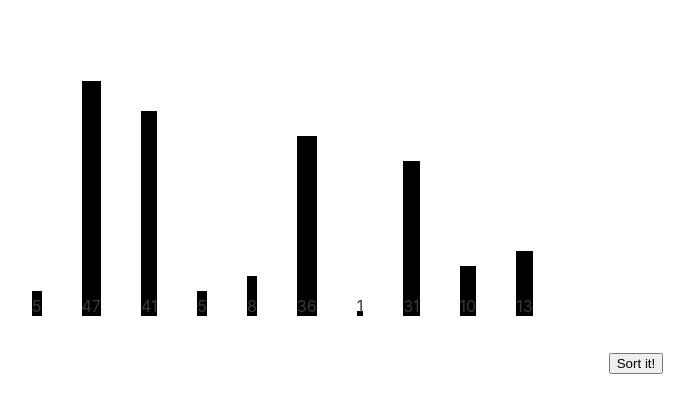
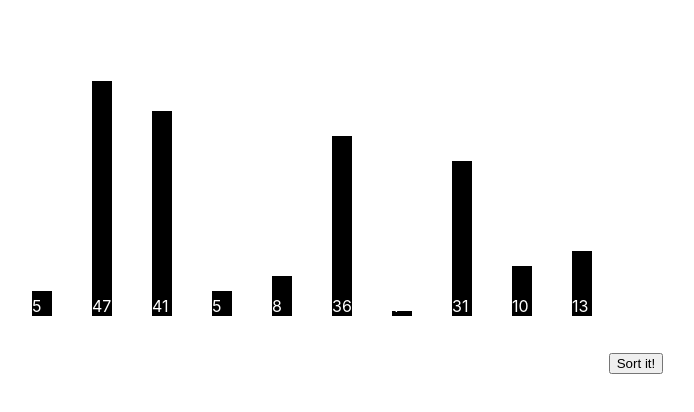
Before and after one commit to VakhoNodadze/Sorting_Visualizer, a React (Create React App) app: page / in a window 1280 px wide. Shown: the top 412 px of the page, without its empty margins (4-698 px from the left). Built offline with nearby package versions, Linux system fonts and the light colour scheme.

Commit message:
different colors on stages

```diff
--- a/src/App.js
+++ b/src/App.js
@@ -42,7 +42,6 @@ const App = () => {
   };
   return (
     <div className="App">
-      {/* <Sorter numbers={this.state.array} trale={this.state.trale} /> */}
       <SortController array={state.array} trale={state.trale} />
     </div>
   );
--- a/src/components/SortController.jsx
+++ b/src/components/SortController.jsx
@@ -54,7 +54,7 @@ class SortVisualizer extends Component {
     this.setState({ timeoutIds: [] });
   };
 
-  _changeVisualState = (visualState) => {
+  animate = (visualState) => {
     this.setState({
       array: visualState.array,
       groupA: visualState.groupA,
@@ -68,7 +68,6 @@ class SortVisualizer extends Component {
   run = (trale) => {
     const timeoutIds = [];
     const timer = 250 / this.state.playbackSpeed;
-    console.log('ITEEEM', trale),
 
     // Set a timeout for each item in the trale
     trale.forEach((item, i) => {
@@ -78,7 +77,7 @@ class SortVisualizer extends Component {
             (prevState) => ({
               traceStep: prevState.traceStep + 1
             }),
-            this._changeVisualState(item)
+            this.animate(item)
           );
         },
         i * timer,
@@ -107,14 +106,14 @@ class SortVisualizer extends Component {
     this.run(trale);
   };
 
-  stepForward = () => {
+  stepNext = () => {
     const trale = this.state.trale;
     const step = this.state.traceStep;
     if (step < trale.length - 1) {
       const item = trale[step + 1];
       this.setState(
         { traceStep: step + 1 },
-        this._changeVisualState(item)
+        this.animate(item)
       );
     }
   };
@@ -126,7 +125,7 @@ class SortVisualizer extends Component {
       const item = trale[step - 1];
       this.setState(
         { traceStep: step - 1 },
-        this._changeVisualState(item)
+        this.animate(item)
       );
     }
   };
--- a/src/components/Sorter.jsx
+++ b/src/components/Sorter.jsx
@@ -15,54 +15,31 @@ const getListOfBars = (
   trale
 ) => {
   return numbers.map((num, i) => {
-    let width = 100 / numbers.length;
-    let height = 10 * 100;
-    // let stateA = groupA.includes(i);
-    // let stateB = groupB.includes(i);
-    // let stateC = groupC.includes(i);
-    // let stateD = groupD.includes(i);
-    // let sorted = sortedIndices.includes(i);
+    let width = 200 / numbers.length;
+    let stateA = groupA.includes(i);
+    let stateB = groupB.includes(i);
+    let stateC = groupC.includes(i);
+    let stateD = groupD.includes(i);
+    let sorted = sortedIndices.includes(i);
 
-    let margin =
-      i === numbers.length ? '0' : width > 3 ? '0.5rem' : '0.125rem';
     return (
-      <Bar
-        key={`${i}_${num}`}
+      <Bar key={`${i}_${num}`}
         width={width}
-        height={height}
         val={width > 4 ? num : null}
-        // stateA={stateA}
-        // stateB={stateB}
-        // stateC={stateC}
-        // stateD={stateD}
-        // sorted={sorted}
-        style={{ marginRight: `${margin}` }}
+        stateA={stateA}
+        stateB={stateB}
+        stateC={stateC}
+        stateD={stateD}
+        sorted={sorted}
       />
     );
   });
 };
 
-const Sorter = ({
-  numbers,
-  maxNum,
-  groupA,
-  groupB,
-  groupC,
-  groupD,
-  sortedIndices,
-  trale
-}) => {
+const Sorter = ({numbers,maxNum,groupA,groupB,groupC,groupD,sortedIndices,trale}) => {
   return (
     <div className="SortChart">
-      {getListOfBars(
-        numbers,
-        maxNum,
-        groupA,
-        groupB,
-        groupC,
-        groupD,
-        sortedIndices
-      )}
+      {getListOfBars(numbers,maxNum,groupA,groupB,groupC,groupD,sortedIndices)}
     </div>
   );
 };
--- a/src/components/primitives/Bar.jsx
+++ b/src/components/primitives/Bar.jsx
@@ -1,36 +1,20 @@
 import React from 'react';
 import styled from 'styled-components';
 
-const Bar = ({
-  width,
-  height,
-  val,
-  stateA,
-  stateB,
-  stateC,
-  stateD,
-  sorted,
-  style
-}) => {
-  // let classNames = 'Bar';
-  // if (sorted) classNames += ' Bar_sorted';
-  // if (stateD) classNames += ' Bar_stateD';
-  // else if (stateC) classNames += ' Bar_stateC';
-  // else if (stateB) classNames += ' Bar_stateB';
-  // else if (stateA) classNames += ' Bar_stateA';
+const Bar = ({ width,val,stateA,stateB,stateC,stateD,sorted }) => {
 
-  // let BarStyle = {...style, width: `${width}%`, height: `${height}%` };
-  // if (stateA || stateB || stateC || stateD) {
-  //   BarStyle['marginRight'] = `${0.3 * width}%`;
-  //   BarStyle['marginLeft'] = `${0.3 * width}% `;
-  // }
+  const groupManager = () => {
+    if (stateA) { return 'stateA'; }
+    if (stateB) { return 'stateB'; }
+    if (stateC) { return 'stateC'; }
+    if (stateD) { return 'stateD'; }
+    if (sorted) { return 'sorted'; }
+  };
 
   return (
-    // <div style={BarStyle} className={classNames}>
-    <BarContainer state={sorted} width={width} height={val}>
+    <BarContainer state={groupManager()} width={width} height={val}>
       <Text>{val}</Text>
     </BarContainer>
-    // </div>
   );
 };
 
@@ -38,8 +22,8 @@ export default Bar;
 
 const BarContainer = styled.div`
   display: flex;
-  width: ${props => props.width};
-  height: ${props => props.height * 5}px;
+  width: ${(props) => props.width}px;
+  height: ${(props) => props.height * 5}px;
   flex-direction: column reverse;
   align-items: flex-end;
   transition: 125ms ease-in-out;
@@ -63,36 +47,5 @@ const BarContainer = styled.div`
 
 const Text = styled.span `
   margin: - auto 0.25rem;
+  color: #fff;
 `;
-// .Bar {
-//   background-color: var(--white);
-//   color: var(--text-color-dark);
-//   display: flex;
-//   flex-direction: column reverse;
-//   align-items: flex-end;
-//   transition: 125ms ease-in-out;
-// }
-
-// .Bar__Text {
-//   margin: 0 auto 0.25rem;
-// }
-
-// .Bar_sorted {
-//   background-color: var(--primary);
-// }
-
-// .Bar_stateD {
-//   background-color: var(--blue);
-// }
-
-// .Bar_stateC {
-//   background-color: var(--red);
-// }
-
-// .Bar_stateB {
-//   background-color: var(--secondary);
-// }
-
-// .Bar_stateA {
-//   background-color: var(--amber);
-// }
```
Also changed, not shown: 1 other file (tests, documents, lock files or other folders).
